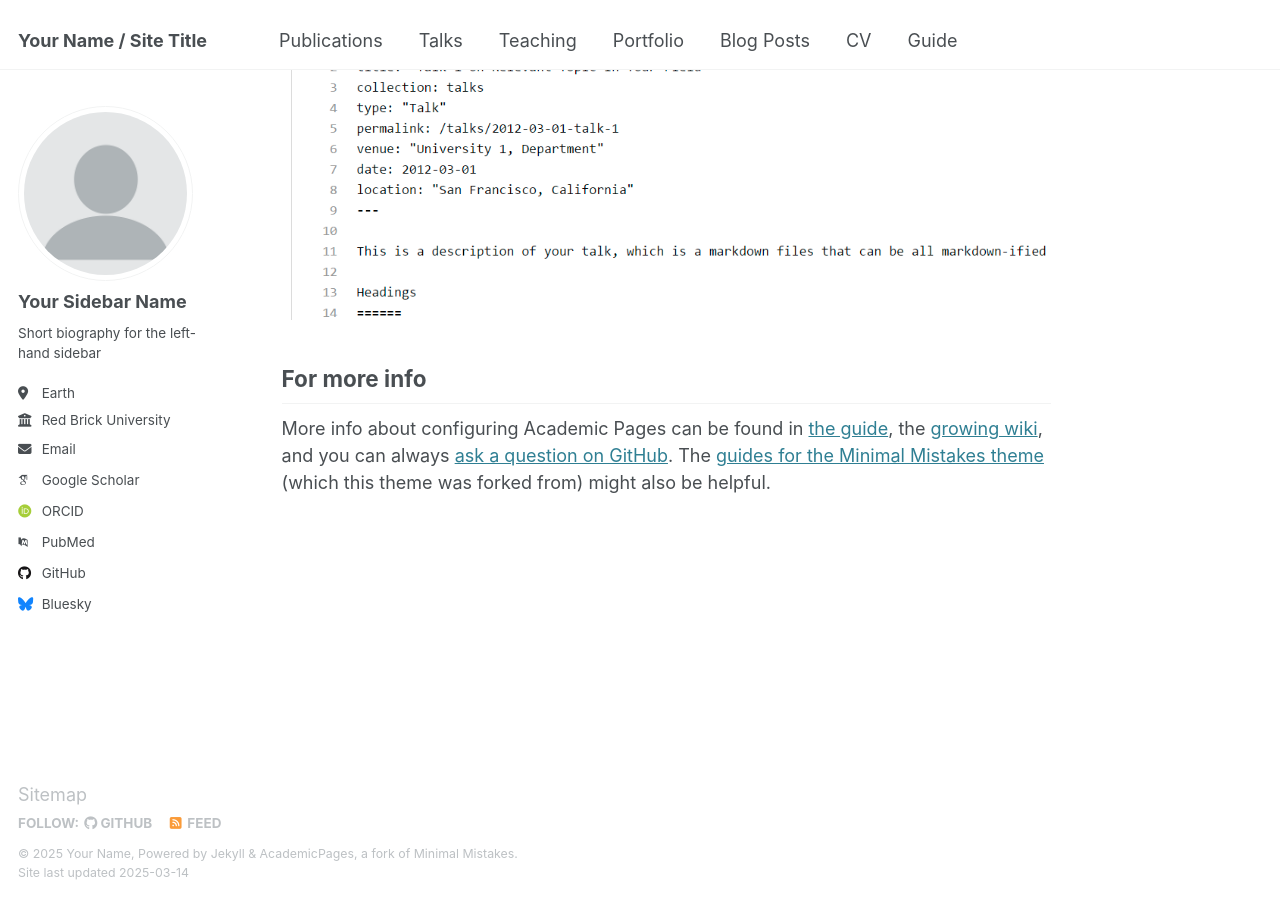
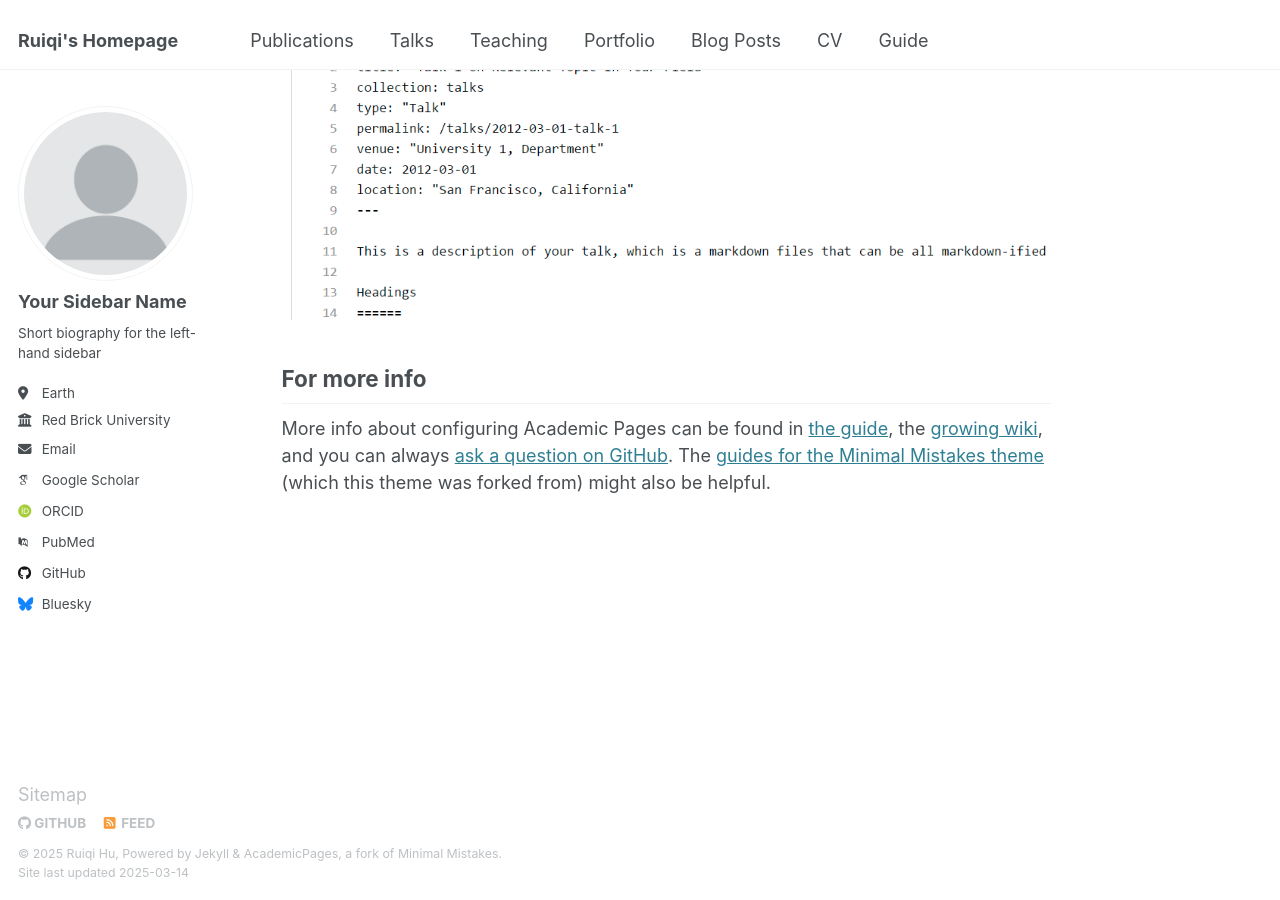
Before and after one commit to rickyqihu/web, a Jekyll site: the page built from _pages/about.md, in a window 1280 px wide and 900 px high, scrolled down 2642 px. Built offline with Jekyll 4.4.1, drawn with Linux system fonts in a browser that asks for light colours; some web fonts are replaced.

Commit message:
Update _config.yml

```diff
--- a/_config.yml
+++ b/_config.yml
@@ -7,13 +7,13 @@
 # server process.
 
 # Basic Site Settings
-locale                   : "en-US"
-site_theme               : "default"
-title                    : "Your Name / Site Title"
+locale                   : "US"
+# site_theme               : "default"
+title                    : "Ruiqi's Homepage"
 title_separator          : "-"
-name                     : &name "Your Name"
+name                     : &name "Ruiqi Hu"
 description              : &description "personal description"
-url                      : https://academicpages.github.io # the base hostname & protocol for your site e.g. "https://[your GitHub username].github.io"
+url                      : https://ruiqi_hu.github.io # the base hostname & protocol for your site e.g. "https://mmistakes.github.io"
 baseurl                  : "" # the subpath of your site, e.g. "/blog"
 repository               : "academicpages/academicpages.github.io"
 
```
